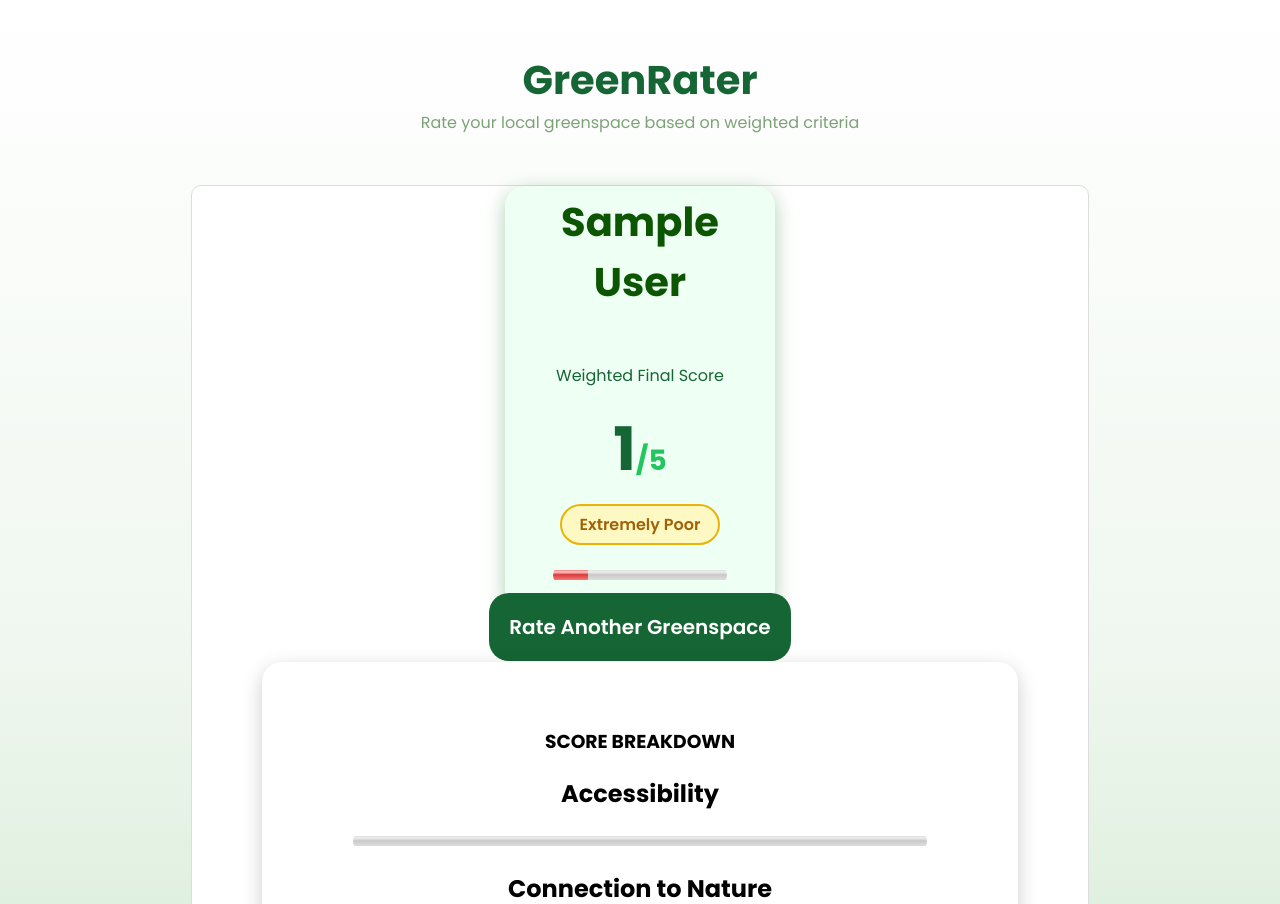
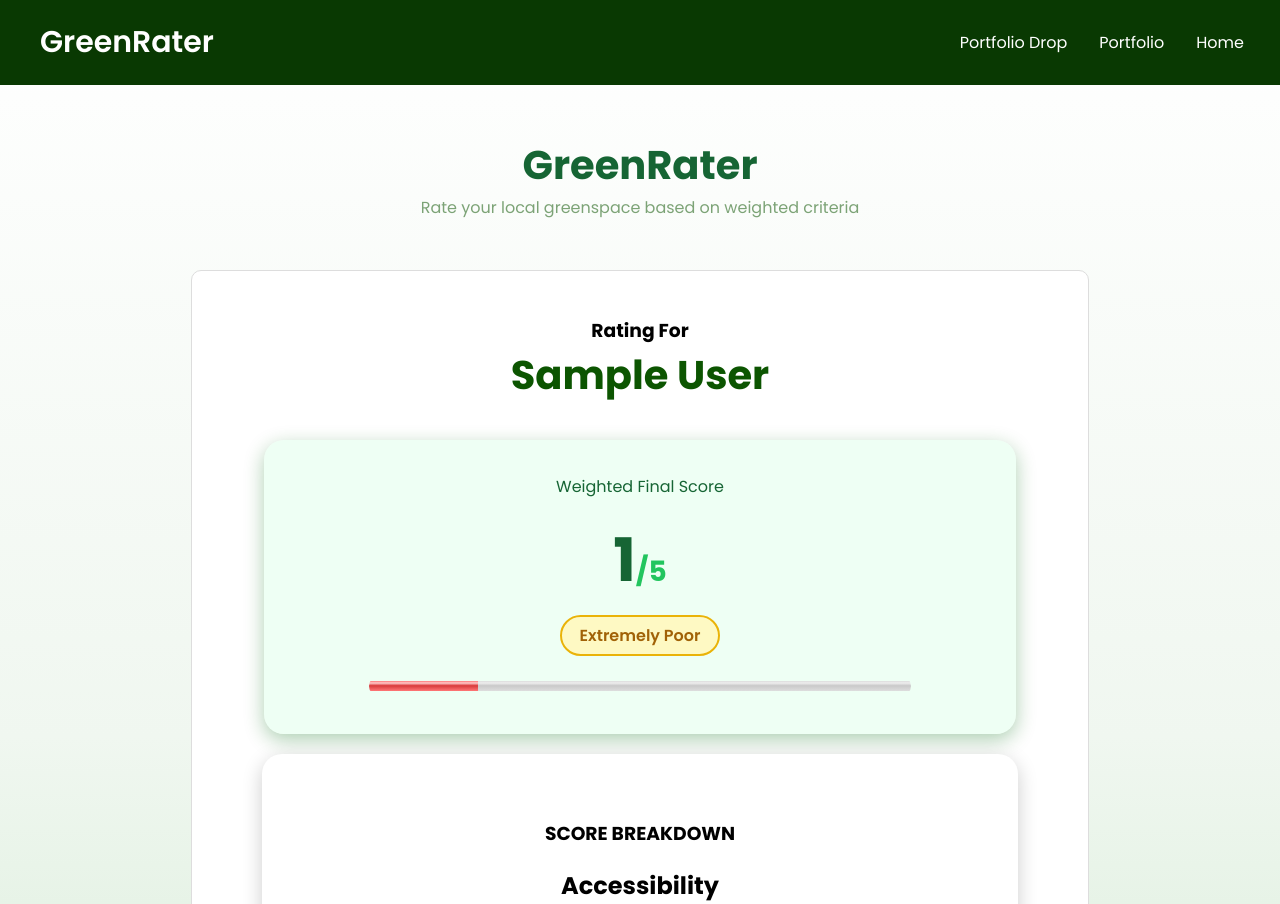
Before and after one commit to lurplee/greenspace_project, a Flask app: page /results in a window 1280 px wide. Shown: the top 904 px of the page. Run offline with Flask 3, Linux system fonts and the light colour scheme; the visitor is signed in with stand-in values (Sample User, id 1).

Commit message:
Adding Top Navigation, Restructing Results Format

```diff
--- a/templates/results.html
+++ b/templates/results.html
@@ -4,6 +4,7 @@
     <meta charset="UTF-8">
     <meta name="viewport" content="width=device-width, initial-scale=1.0">
     <title>GreenRater Results</title>
+
     <link rel="stylesheet" href="style.css">
     <link rel="preconnect" href="https://fonts.googleapis.com">
     <link rel="preconnect" href="https://fonts.gstatic.com" crossorigin>
@@ -14,18 +15,39 @@
         rel="stylesheet">
 </head>
 
+<div class="navbar">
+    <a href="/" style="float:left;padding:0;"><h1>GreenRater</h1></a>
 
+    <a href="#home">Home</a>
+    <a href="#news">Portfolio</a>
+
+    <div class="dropdown">
+        <button class="dropbtn">
+            Portfolio Drop
+            <i class="fa fa-caret-down"></i>
+        </button>
+
+        <div class="dropdown-content">
+            <a href="research-poster">Research Poster</a>
+            <a href="#">Link 2</a>
+            <a href="#">Sources</a>
+        </div>
+    </div>
+</div>
 
 <body>
+
     <div class="heading">
         <h1>GreenRater</h1>
-    <p> Rate your local greenspace based on weighted criteria</p>
+        <p>Rate your local greenspace based on weighted criteria</p>
     </div>
 
     <div class="score-container">
-    <div class="left-column">
+            <h3>Rating For</h3>
+            <h1>{{park_name}}</h1>
+
+
         <div class="score-card">
-            <h1>{{park_name}}</h1>
 
             <div class="score-title">
                 <p>Weighted Final Score</p>
@@ -36,20 +58,22 @@
                 <div class="score-max">/5</div>
             </div>
 
-            <div id="score-badge" class="score-badge">{{rating_category}}</div>
+            <div id="score-badge" class="score-badge">
+                {{rating_category}}
+            </div>
 
             <div class="progress-bar">
-                <meter value="{{score}}" max="5" low = "1.5" high = "3.5"optimum="5"></meter>
+                <meter value="{{score}}" max="5" low="1.5" high="3.5" optimum="5"></meter>
             </div>
 
         </div>
-        <a href="/">Rate Another Greenspace</a>
-    </div>
 
         <div class="breakdown-container">
+
             <h3 class="breakdown-title">SCORE BREAKDOWN</h3>
 
             <div id="breakdown">
+
                 <h2>Accessibility</h2>
                 <meter value="{{score_breakdown['accessibility']}}"></meter>
 
@@ -64,12 +88,11 @@
 
                 <h2>Park Features & Amenities</h2>
                 <meter value="{{score_breakdown['features']}}"></meter>
+
             </div>
 
-
         </div>
-</div>
-
+        <a href="home">Rate Another Greenspace</a>
     </div>
 
 </body>
```
Lines whose indentation alone changed are shown as unchanged.
